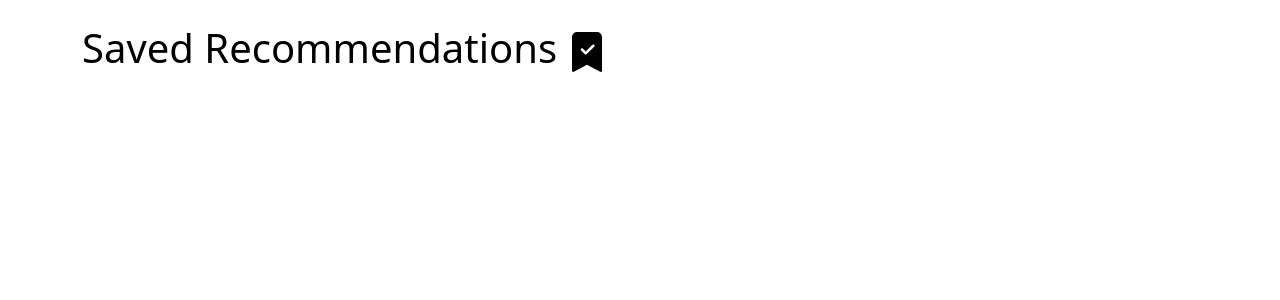
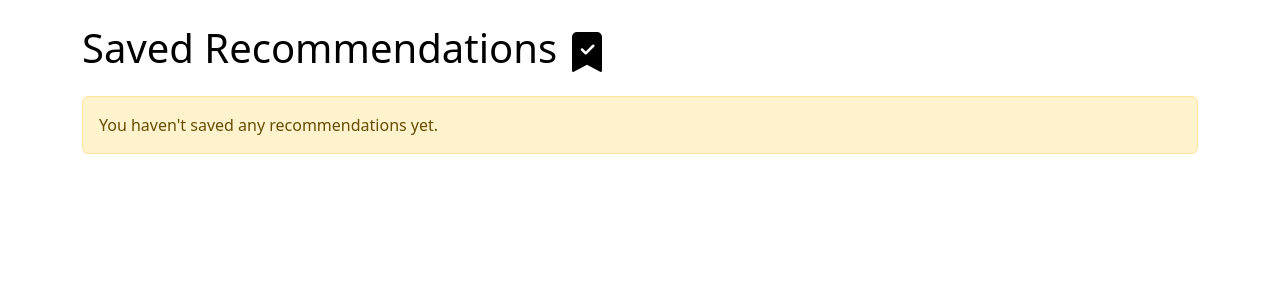
Before and after one commit to anjalipag/group14-database-project, a Django app: template group14site/saved/templates/saved_recs.html in a window 1280 px wide. Shown: the part 56-356 px from the top of the page. Run offline with Django 5.2, Linux system fonts and the light colour scheme; the template is opened without the code that fills it, so the values that code supplies are empty.

Commit message:
added messaging for if a user hasn't saved any recommendations

```diff
--- a/group14site/saved/templates/saved_recs.html
+++ b/group14site/saved/templates/saved_recs.html
@@ -40,10 +40,15 @@
           </div>
         </nav>
 
-       <div class = "container-xl">
-        <h1 class = "mt-4 mb-4">Saved Recommendations <svg xmlns="http://www.w3.org/2000/svg" width="40" height="40" fill="currentColor" class="bi bi-bookmark-check-fill" viewBox="0 0 16 16">
+       <div class="container-xl">
+          <h1 class="mt-4 mb-4">
+            Saved Recommendations
+            <svg xmlns="http://www.w3.org/2000/svg" width="40" height="40" fill="currentColor" class="bi bi-bookmark-check-fill" viewBox="0 0 16 16">
               <path fill-rule="evenodd" d="M2 15.5V2a2 2 0 0 1 2-2h8a2 2 0 0 1 2 2v13.5a.5.5 0 0 1-.74.439L8 13.069l-5.26 2.87A.5.5 0 0 1 2 15.5m8.854-9.646a.5.5 0 0 0-.708-.708L7.5 7.793 6.354 6.646a.5.5 0 1 0-.708.708l1.5 1.5a.5.5 0 0 0 .708 0z"/>
-        </svg></h1>
+            </svg>
+          </h1>
+
+          {% if saved_recs %}
             <div class="row">
               {% for rec in saved_recs %}
                 <div class="col-12 col-sm-6 col-md-3 mb-4">
@@ -51,15 +56,19 @@
                     <div class="card-body">
                       <h5 class="card-title">{{ rec.title }}</h5>
                       <p class="card-text">@{{ rec.username }}</p>
-                            <p><span class="badge rounded-pill text-bg-light poppins-bold" style = "border: 1px solid black;">{{ rec.group_name }}</span></p>
-                            <a href="{% url 'group_detail' rec.recommendation_post_id %}" class="btn  btn-primary mt-2 mb-2">See Recommendation</a>
-                            <a href="{% url 'delete_rec' rec.saved_recommendation_id %}" class="btn  btn-secondary mt-2 mb-2">Delete Recommendation</a>
-
+                      <p><span class="badge rounded-pill text-bg-light poppins-bold" style="border: 1px solid black;">{{ rec.group_name }}</span></p>
+                      <a href="{% url 'group_detail' rec.recommendation_post_id %}" class="btn btn-primary mt-2 mb-2">See Recommendation</a>
+                      <a href="{% url 'delete_rec' rec.saved_recommendation_id %}" class="btn btn-secondary mt-2 mb-2">Delete Recommendation</a>
                     </div>
                   </div>
                 </div>
               {% endfor %}
             </div>
+          {% else %}
+            <div class="alert alert-warning" role="alert">
+              You haven't saved any recommendations yet.
+            </div>
+          {% endif %}
         </div>
     </body>
 </html>
```
Lines whose indentation alone changed are shown as unchanged.
